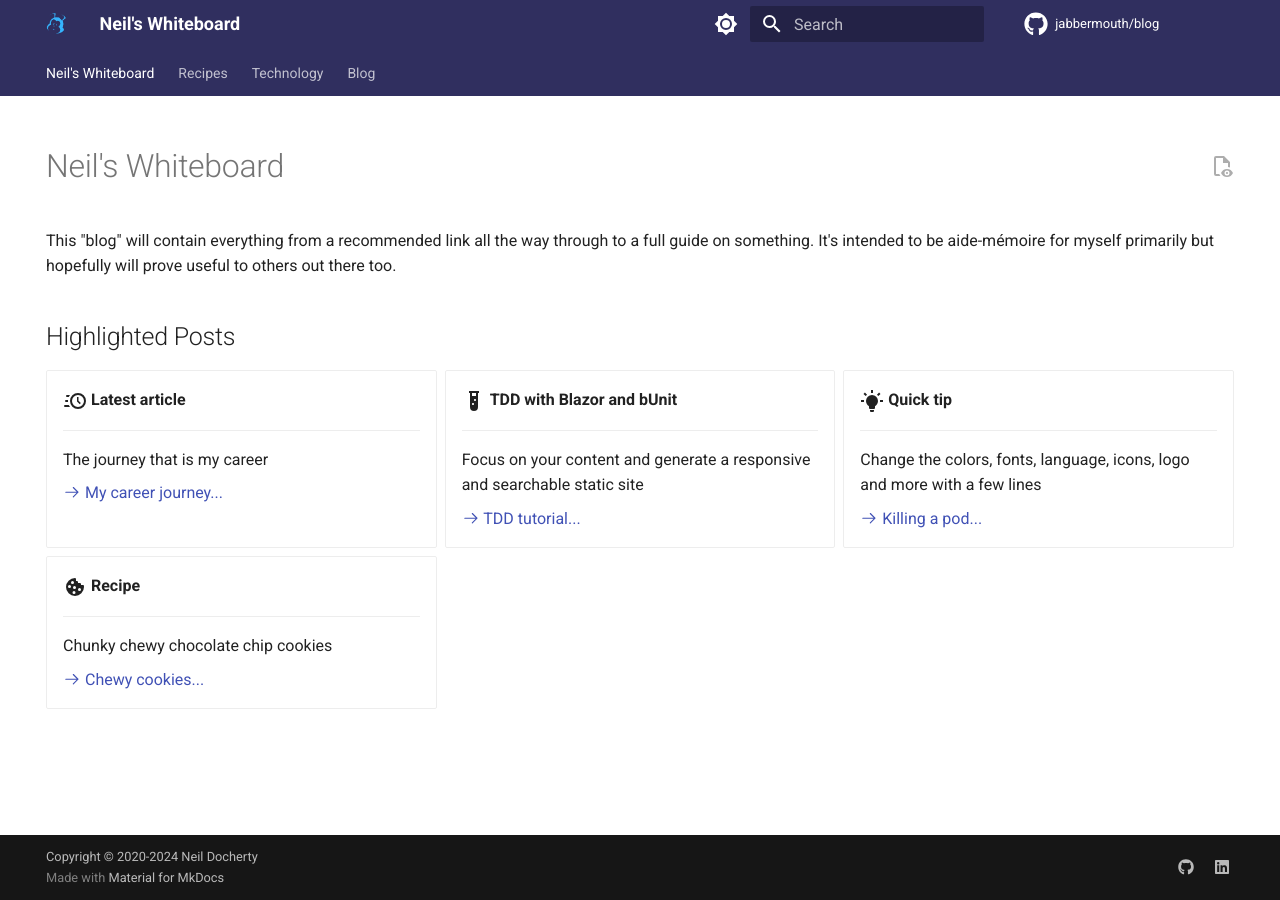
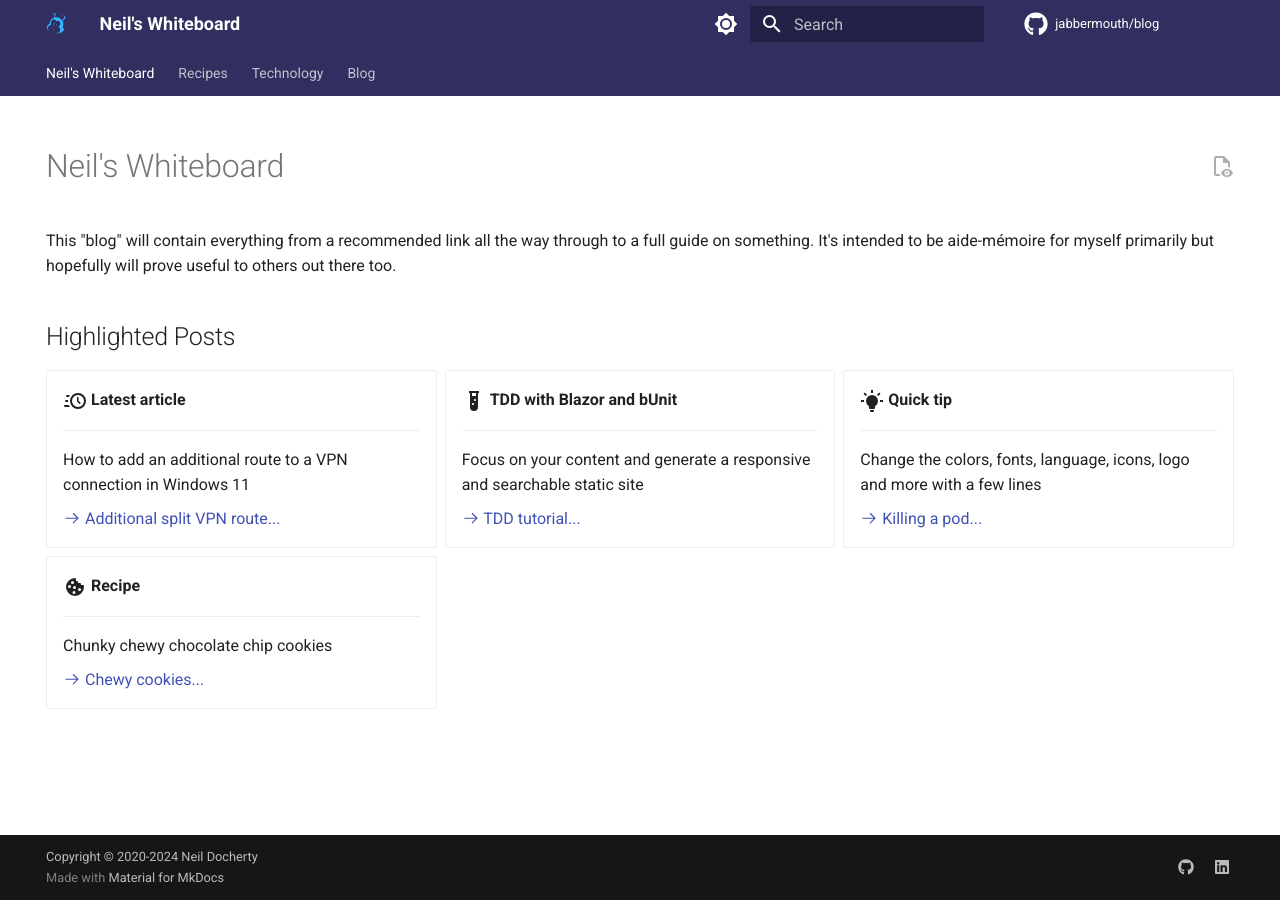
Before and after one commit to jabbermouth/blog, an MkDocs documentation site: the page built from docs/index.md, in a window 1280 px wide. Built offline with MkDocs 1.6.1 and Material for MkDocs 9.7.7, drawn with Linux system fonts in a browser that asks for light colours; comment, search, counter and statistics services are not loaded.

```diff
--- a/docs/index.md
+++ b/docs/index.md
@@ -16,9 +16,9 @@ This "blog" will contain everything from a recommended link all the way through
 
     ---
 
-    The journey that is my career
+    How to add an additional route to a VPN connection in Windows 11
 
-    [:octicons-arrow-right-24: My career journey...](blog/posts/2024-07-31-The-journey-that-is-my-career.md)
+    [:octicons-arrow-right-24: Additional split VPN route...](blog/posts/2024-11-30-Add-route-for-split-VPN.md)
 
 -   :material-test-tube:{ .lg .middle } __TDD with Blazor and bUnit__
 
```
Also changed, not shown: docs/blog/posts/2024-11-30-Add-route-for-split-VPN.md (+1 -1 lines).
